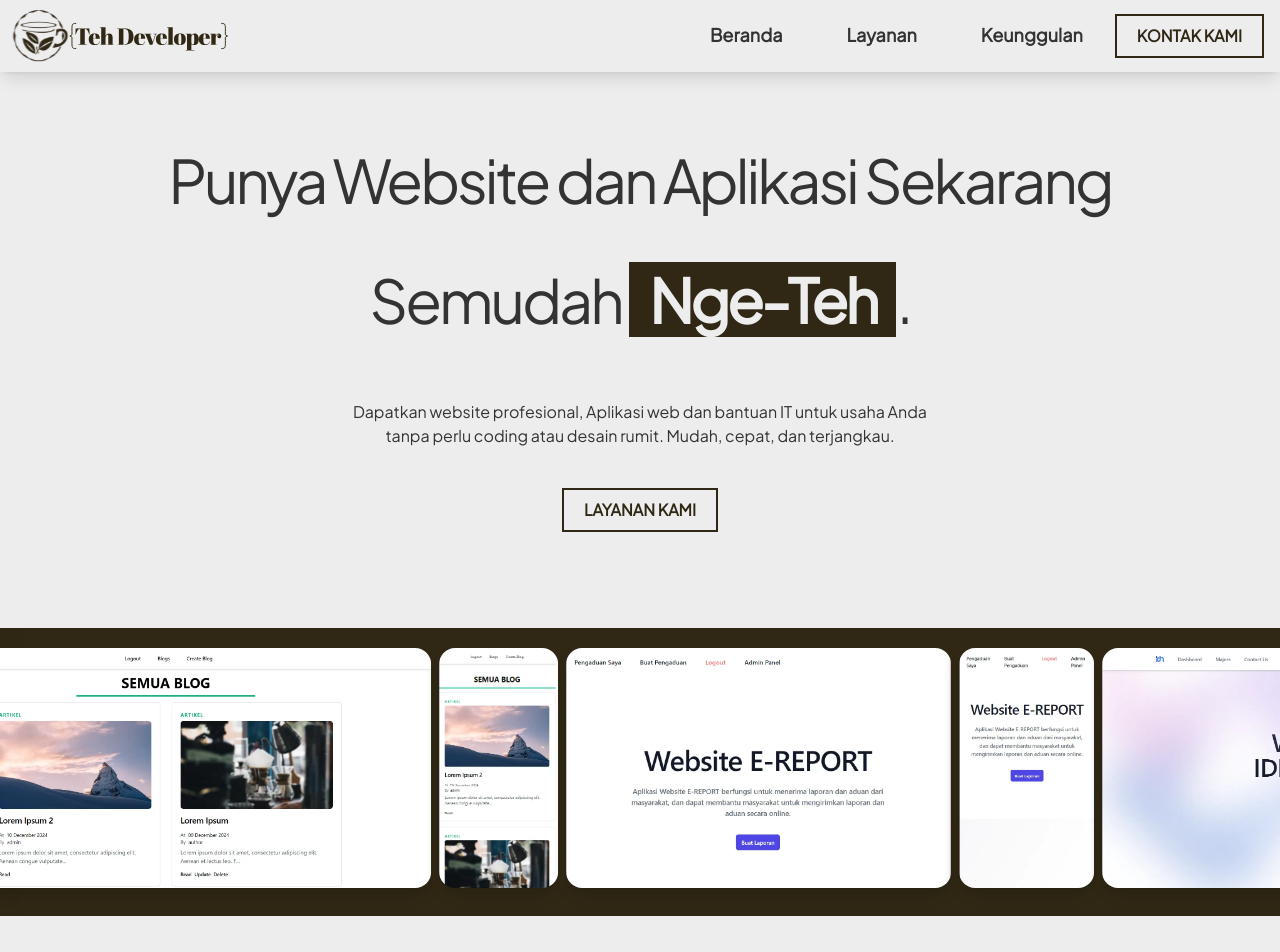
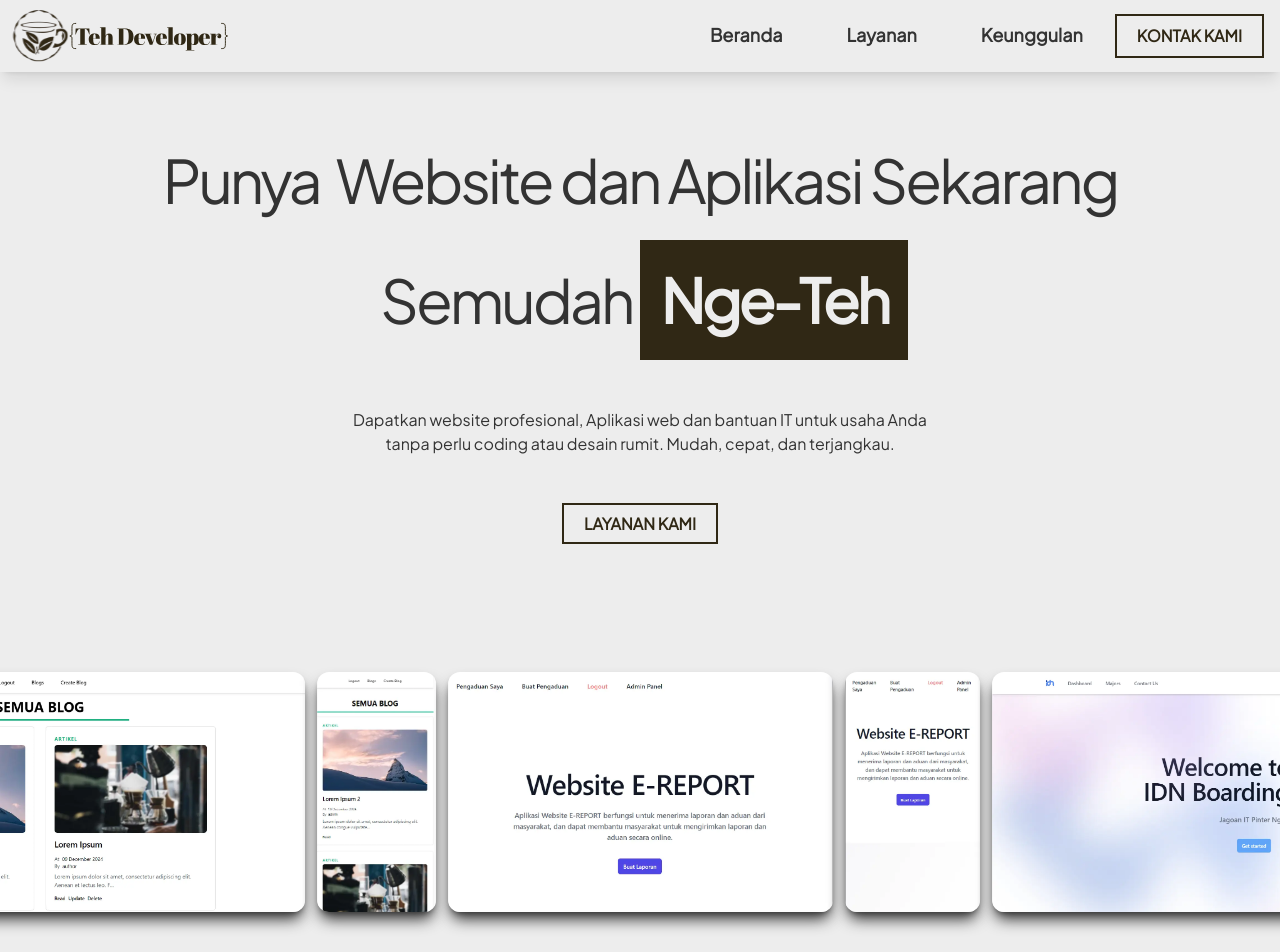
Before and after one commit to ELfatt09/teh-developer-landing-page, a React (Create React App) app: page / in a window 1280 px wide. Shown: the top 952 px of the page. Built offline with nearby package versions, Linux system fonts and the light colour scheme.

Commit message:
`Refactor Hero component to use Framer Motion and add animations`

```diff
--- a/src/App.js
+++ b/src/App.js
@@ -1,26 +1,29 @@
-import { lazy, Suspense } from 'react';
+import { lazy, Suspense, useRef } from 'react';
 import Navbar from './sections/navbar';
-import Footer from './sections/footer';
 import Seo from './seo';
-
+import { motion } from 'framer-motion';
 const Hero = lazy(() => import('./sections/hero'));
 const Services = lazy(() => import('./sections/services'));
 const Advantages = lazy(() => import('./sections/advantages'));
 const Contact = lazy(() => import('./sections/contact'));
+const Footer = lazy(() => import('./sections/footer'));
+// const Decoration = lazy(() => import("./sections/decoration"))
 
 function App() {
+  const constraintsRef = useRef(null);
   return (
-    <div className="App p-0 m-0 bg-background font-sans overflow-x-hidden">
+    <motion.div ref={constraintsRef} className="App p-0 m-0 bg-background font-sans overflow-x-hidden min-h-screen">
       <Seo />
       <Navbar />
-      <Suspense fallback={<div>Loading...</div>}>
+      <Suspense>
+        {/* <Decoration ref={constraintsRef} /> */}
         <Hero />
         <Services />
         <Advantages />
         <Contact />
+        <Footer />
       </Suspense>
-      <Footer />
-    </div>
+    </motion.div>
   );
 }
 
--- a/src/sections/hero.js
+++ b/src/sections/hero.js
@@ -15,32 +15,80 @@ function Hero() {
   "./assets/images/project/technova-desktop.webp",
   "./assets/images/project/technova-mobile.webp",
   "./assets/images/project/twiaah-desktop.webp"
-];
+  ];
+
+  const constraintsRef = useRef(null);
 
   return (
-    <section id='beranda' className='mt-20 w-full min-h-screen flex flex-col items-center justify-center bg-background text-text' aria-label='hero'>
-      <div className='w-full max-w-5xl flex items-center justify-between px-8'>
-        <h1 className='text-4xl md:text-6xl mt-10 font-sans font-medium leading-normal  md:leading-loose tracking-tighter text-center'>
-          Punya Website dan Aplikasi Sekarang Semudah <span className='text-background bg-primary px-5 font-semibold'>Nge-Teh</span>.
-        </h1>
-      </div>
+    <motion.section
+      id='beranda' className='mt-20 w-full min-h-screen flex flex-col items-center justify-center bg-background text-text' aria-label='hero'>
+      <motion.div
+        className='w-full max-w-5xl flex items-center justify-between px-8'>
+        <motion.h1
+          className='text-4xl md:text-6xl mt-10 font-sans font-medium leading-normal md:leading-loose tracking-tighter space-x-2 text-center'>
+          {['Punya ', 'Website ', 'dan ', 'Aplikasi ', 'Sekarang ', 'Semudah '].map((word, index) => (
+            <motion.span
+              key={index}
+              initial={{ opacity: 0, y: 50 }}
+              whileInView={{ opacity: 1, y: 0 }}
+              transition={{ delay: index * 0.2, duration: 0.5 }}
+              viewport={{ once: true }}
+              className='inline-block mr-2'>
+              {word}
+            </motion.span>
+          ))}
+          <motion.span
+            initial={{ opacity: 0, y: 50 }}
+            whileInView={{ opacity: 1, y: 0 }}
+            transition={{ delay: 1.4, duration: 0.5 }}
+            viewport={{ once: true }}
+            className='text-background bg-primary px-5 font-semibold inline-block'>
+            Nge-Teh
+          </motion.span>
 
-      <div className='w-full text-center flex flex-col items-center mt-10'>
-        <p className='px-5 text-text text-xs md:text-sm lg:text-base w-auto mx-auto md:w-1/2 mb-4'>
+        </motion.h1>
+      </motion.div>
+
+      <motion.div className='w-full text-center flex flex-col items-center mt-12'>
+        <motion.p
+
+          initial={{ opacity: 0, y: 50 }}
+        whileInView={{ opacity: 1, y: 0 }}
+        transition={{ delay: 1.7, duration: 1, ease: 'easeInOut' }}
+          viewport={{ once: true }}
+
+          className='px-5 text-text text-xs md:text-sm lg:text-base w-auto mx-auto md:w-1/2 mb-4'>
           Dapatkan website profesional, Aplikasi web dan bantuan IT untuk usaha Anda tanpa perlu coding atau desain rumit. Mudah, cepat, dan terjangkau.
-        </p>
-        <a href='#layanan' className='no-underline transition duration-300 bg-transparent text-primary border-2 border-primary shadow-primary hover:bg-primary hover:text-background hover:shadow-xl px-5 py-2 mt-6 text-md font-sans font-bold uppercase '>
-          Layanan Kami
-        </a>
-        <div className='mt-24 h-72 overflow-hidden w-full mb-10 bg-primary shadow-primary/50 shadow-[inset_10px_4px_8px_1px_rgba(1,0,0,1)]' role='img' aria-label='marquee'>
+        </motion.p>
+        <motion.div
+          initial={{ opacity: 0, y: 50 }}
+          whileInView={{ opacity: 1, y: 0 }}
+          transition={{ delay: 2, duration: 1, ease: 'easeInOut' }}
+          viewport={{ once: true }}
+          className='mt-10'
+        >
+          <a
+            href='#layanan'
+            className='no-underline transition duration-300 bg-transparent text-primary border-2 border-primary shadow-primary hover:bg-primary hover:text-background hover:shadow-xl px-5 py-2 text-md font-sans font-bold uppercase'
+          >
+            Layanan Kami
+          </a>
+        </motion.div>
+
+      </motion.div>
+      <motion.div
+        initial={{ opacity: 0, y: 50 }}
+        whileInView={{ opacity: 1, y: 0 }}
+        transition={{ delay: 2.3, duration: 1, ease: 'easeInOut' }}
+          viewport={{ once: true }}
+        className='mt-24 h-auto overflow-hidden w-full mb-1o' role='img' aria-label='marquee'>
           <Marquee images={pics} duration={40} />
-        </div>
-      </div>
-    </section>
+        </motion.div>
+    </motion.section>
   );
 }
 
-function Marquee({ images, duration = 20 }) {
+function Marquee({ images, duration = 20, speed = 1.5 }) {
   const containerRef = useRef();
   const [width, setWidth] = useState(0);
 
@@ -54,7 +102,7 @@ function Marquee({ images, duration = 20 }) {
       if (loadedCount === imgEls.length) {
         // semua gambar siap
         const rect = containerRef.current.getBoundingClientRect();
-        setWidth(rect.width / 2); // karena kita duplikat array
+        setWidth(rect.width / 2 * speed); // karena kita duplikat array
       }
     }
 
@@ -65,7 +113,7 @@ function Marquee({ images, duration = 20 }) {
         img.addEventListener('load', checkLoaded, { once: true });
       }
     });
-  }, [images]);
+  }, [images, speed]);
 
   // update on resize dengan debounce
   useLayoutEffect(() => {
@@ -75,7 +123,7 @@ function Marquee({ images, duration = 20 }) {
       tid = setTimeout(() => {
         if (containerRef.current) {
           const rect = containerRef.current.getBoundingClientRect();
-          setWidth(rect.width / 2);
+          setWidth(rect.width / 2 ); // update lebar sesuai ukuran baru
         }
       }, 100);
     };
@@ -84,19 +132,22 @@ function Marquee({ images, duration = 20 }) {
       clearTimeout(tid);
       window.removeEventListener('resize', handleResize);
     };
-  }, []);
+  }, [speed]);
 
   // duplikat array untuk looping
   const duo = [...images, ...images];
 
   return (
-    <div className='relative overflow-hidden py-5'>
+    <motion.div
+      className='relative overflow-hidden py-10'>
+
       <motion.div
+        viewport={{ once: true }}
         ref={containerRef}
         className='flex whitespace-nowrap'
         animate={{ x: [0, -width] }}
         transition={{
-          duration,
+          duration: duration / speed,
           ease: 'linear',
           repeat: Infinity,
           repeatType: 'loop',
@@ -105,17 +156,21 @@ function Marquee({ images, duration = 20 }) {
         aria-label='image marquee'
       >
         {duo.map((src, idx) => (
-          <div key={idx} className='flex-shrink-0 w-auto h-60 mr-2'>
+          <motion.div
+            whileHover={{ scale: 1.02 }}
+            whileTap={{ scale: 1.02 }}
+            transition={{ duration: 0.3, ease: 'easeInOut' }}
+            key={idx} className='flex-shrink-0 w-auto h-40 lg:h-60 mr-3 shadow-lg shadow-text rounded-xl overflow-hidden'>
             <img
               src={src}
               alt={`marquee ${idx}`}
-              className='w-full h-full object-cover rounded-2xl shadow-lg'
+              className='w-full h-full object-cover'
               loading='lazy'
             />
-          </div>
+          </motion.div>
         ))}
       </motion.div>
-    </div>
+    </motion.div>
   );
 }
 
```
